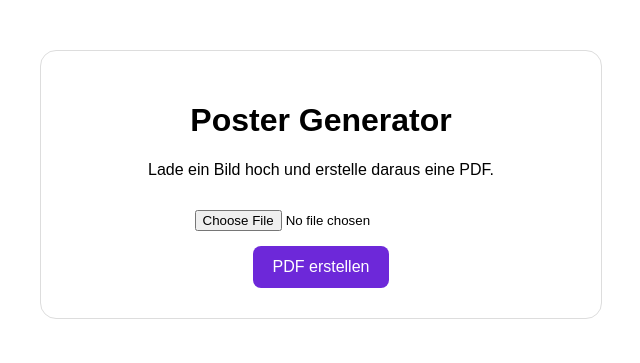
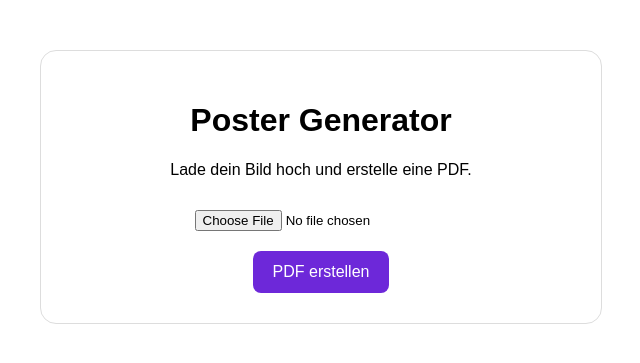
Before and after one commit to DE-Lupo/poster-tool, a Flask app: page / in a window 1280 px wide. Shown: the top 363 px of the page, without its empty margins (319-959 px from the left). Run offline with Flask 3, Linux system fonts and the light colour scheme.

Commit message:
Update index.html

```diff
--- a/templates/index.html
+++ b/templates/index.html
@@ -1,16 +1,17 @@
 <!DOCTYPE html>
-<!-- saved from url=(0049)file:///C:/Users/juerg/Downloads/index%20(2).html -->
-<html lang="de"><head><meta http-equiv="Content-Type" content="text/html; charset=UTF-8">
+<html lang="de">
+<head>
+    <meta charset="UTF-8">
+    <title>Poster Generator</title>
 
-    <title>Poster Generator</title>
     <style>
         body {
             font-family: Arial, sans-serif;
             text-align: center;
-            margin: 50px;
+            margin-top: 50px;
         }
 
-        .box {
+        .container {
             max-width: 500px;
             margin: 0 auto;
             padding: 30px;
@@ -18,18 +19,23 @@
             border-radius: 16px;
         }
 
-        input, button {
+        input {
             margin-top: 15px;
         }
 
         button {
+            margin-top: 20px;
             padding: 12px 20px;
+            font-size: 16px;
             border: none;
             border-radius: 8px;
             background: #6d28d9;
             color: white;
             cursor: pointer;
-            font-size: 16px;
+        }
+
+        button:hover {
+            background: #5b21b6;
         }
 
         #loading {
@@ -41,12 +47,12 @@
 </head>
 <body>
 
-<div class="box">
+<div class="container">
     <h1>Poster Generator</h1>
-    <p>Lade ein Bild hoch und erstelle daraus eine PDF.</p>
+    <p>Lade dein Bild hoch und erstelle eine PDF.</p>
 
-    <form id="posterForm" action="file:///C:/create-pdf" method="post" enctype="multipart/form-data">
-        <input type="file" name="image" accept="image/*" required="">
+    <form action="/create-pdf" method="post" enctype="multipart/form-data">
+        <input type="file" name="image" accept="image/*" required>
         <br>
         <button type="submit">PDF erstellen</button>
     </form>
@@ -56,14 +62,5 @@
     </div>
 </div>
 
-<script>
-    const form = document.getElementById("posterForm");
-    const loading = document.getElementById("loading");
-
-    form.addEventListener("submit", function () {
-        loading.style.display = "block";
-    });
-</script>
-
-
-</body></html>
+</body>
+</html>
```
